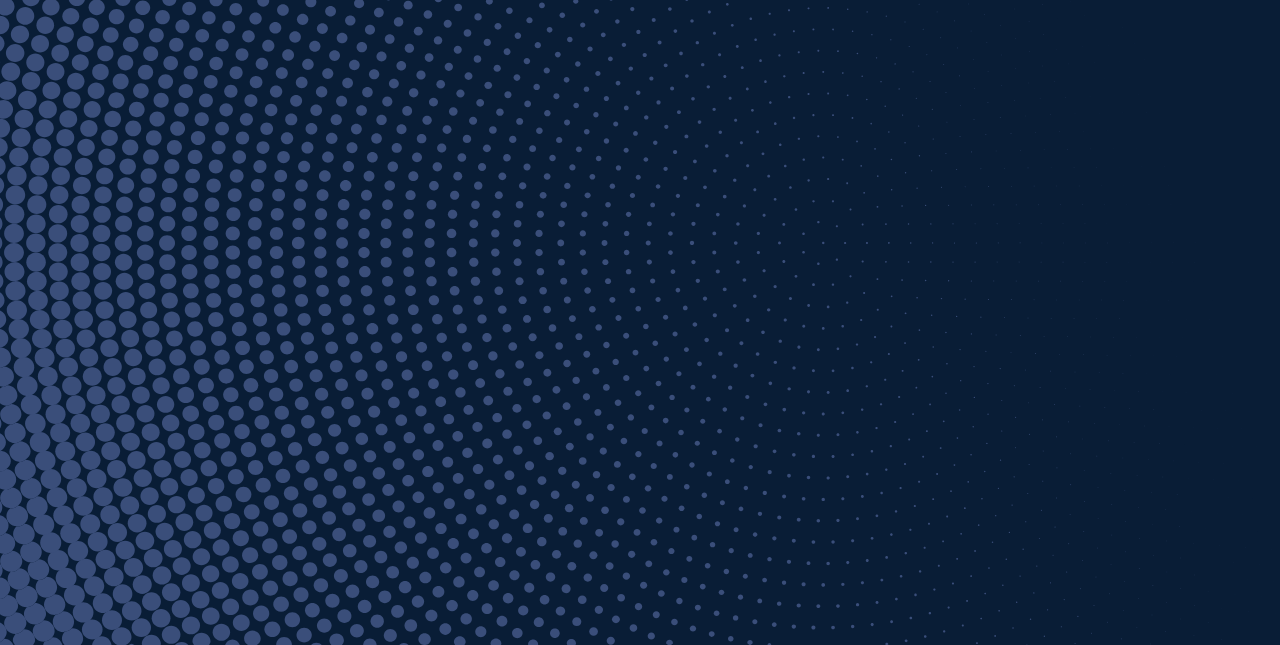
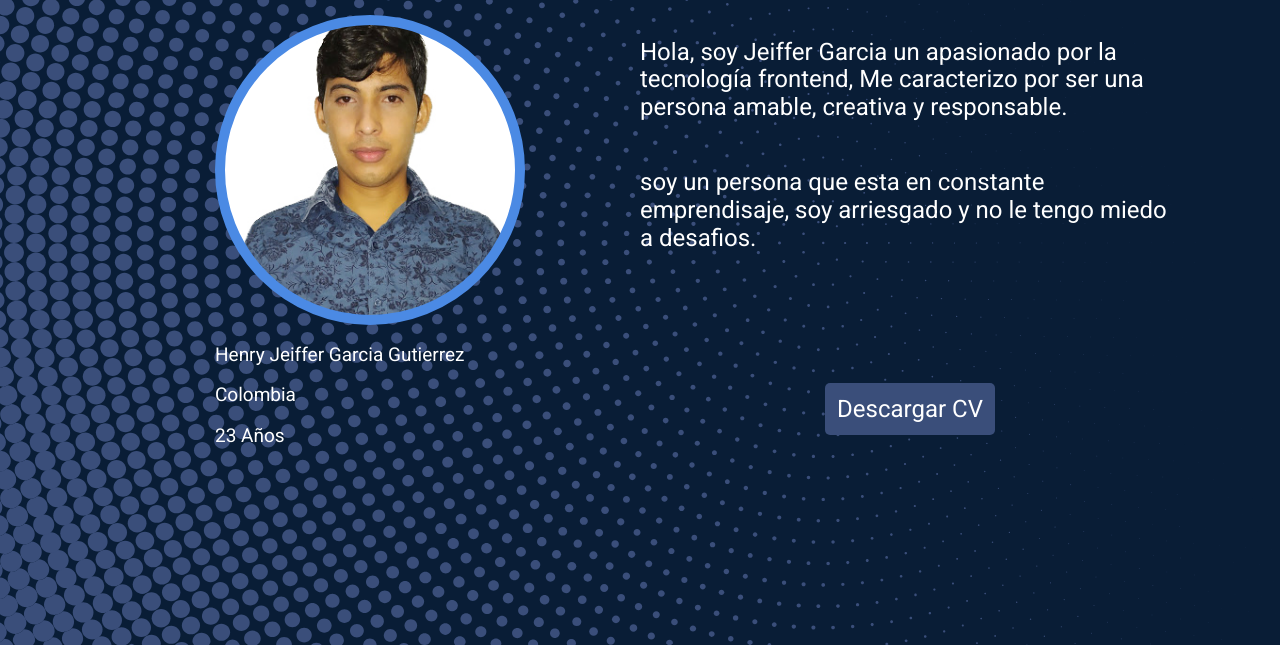
Before and after one commit to JeifferGarcia/JeifferGacia, a React app: page /about in a window 1280 px wide. Shown: the part 155-800 px from the top of the page. Built offline with nearby package versions, Linux system fonts and the light colour scheme.

Commit message:
about terminado

```diff
--- a/src/global.css
+++ b/src/global.css
@@ -14,6 +14,7 @@ body {
   width: 100%;
   height: 100vh;
   overflow: hidden;
+  color: var(--white);
   background-color: var(--blue-primary);
   background-image: url("./images/bg.svg");
   background-repeat: no-repeat;
@@ -21,14 +22,17 @@ body {
   background-size: cover;
 }
 
+.container {
+  max-width: 1440px;
+  padding-left: 100px;
+  padding-right: 100px;
+}
+
 .btn {
-  display: inline-block;
-  width: 150px;
-  padding-top: 19px;
-  padding-bottom: 19px;
+  width: 200px;
   text-decoration: none;
-  border-radius: 7px;
-  font-size: 1.5em;
+  padding: 0.5em;
+  border-radius: 5px;
 }
 .btn:hover {
   text-decoration: none;
--- a/src/pages/About.js
+++ b/src/pages/About.js
@@ -1,8 +1,42 @@
-import React from "react"
+import React, { Fragment } from "react"
+import { Link } from "react-router-dom"
+import "./styles/About.css"
 
 class About extends React.Component{
   render(){
-    return <h2>About</h2>
+    return <Fragment>
+      <div className="About container">
+
+      <section className="About__title">
+        <h2>Sobre mí</h2>
+      </section>
+
+        <section className="About__images">
+          <div className="About__images--img">
+          </div>
+          <div className="About__images--description">
+            <p>Henry Jeiffer Garcia Gutierrez</p>
+            <p>Colombia</p>
+            <p>23 Años</p>
+          </div>
+        </section>
+
+        <section className="About__description">
+          <p>Hola, soy Jeiffer Garcia un apasionado por la tecnología frontend,
+            Me caracterizo por ser una persona amable, creativa y responsable.
+          </p>
+          <p>
+            soy un  persona que esta en constante emprendisaje, soy arriesgado
+            y no le tengo miedo a desafios.
+          </p>
+
+        <div className="About__btn">
+          <Link className="btn" to="#">Descargar CV</Link>
+        </div>
+        </section>
+
+      </div>
+    </Fragment>
   }
 }
 
--- a/src/pages/Home.js
+++ b/src/pages/Home.js
@@ -6,7 +6,7 @@ class Home extends React.Component {
   render() {
     return (
       <Fragment>
-        <div className='Home'>
+        <div className='Home container'>
           <h1>
             Hola, soy <br /> Jeiffer Garcia
           </h1>
--- /dev/null
+++ b/src/pages/styles/About.css
@@ -0,0 +1,43 @@
+.About {
+  display: grid;
+  grid-template-columns: repeat(2, 1fr);
+  justify-items: center;
+  font-size: 24px;
+}
+.About__title {
+  grid-column: 1 / 3;
+}
+
+.About__btn {
+  grid-column: 2 / 3;
+}
+
+.About__images--img {
+  width: 290px;
+  height: 290px;
+  border: solid 10px#4b8ae4;
+  background-image: url("../../images/jeiffergarcia.jpg");
+  background-position: center;
+  background-repeat: no-repeat;
+  background-size: cover;
+  border-radius: 50%;
+}
+
+.About__btn {
+  margin-top: 5em;
+}
+
+.About__btn a {
+  background-color: var(--blue);
+  color: var(--white);
+}
+
+.About__description {
+  display: flex;
+  flex-direction: column;
+  align-items: center;
+}
+
+.About__images--description {
+  font-size: 19px;
+}
--- a/src/pages/styles/Home.css
+++ b/src/pages/styles/Home.css
@@ -1,6 +1,5 @@
 .Home {
   display: flex;
-  color: var(--white);
   flex-direction: column;
   justify-content: center;
   align-items: center;
```
Also changed, not shown: src/images/jeiffergarcia.jpg (added).
